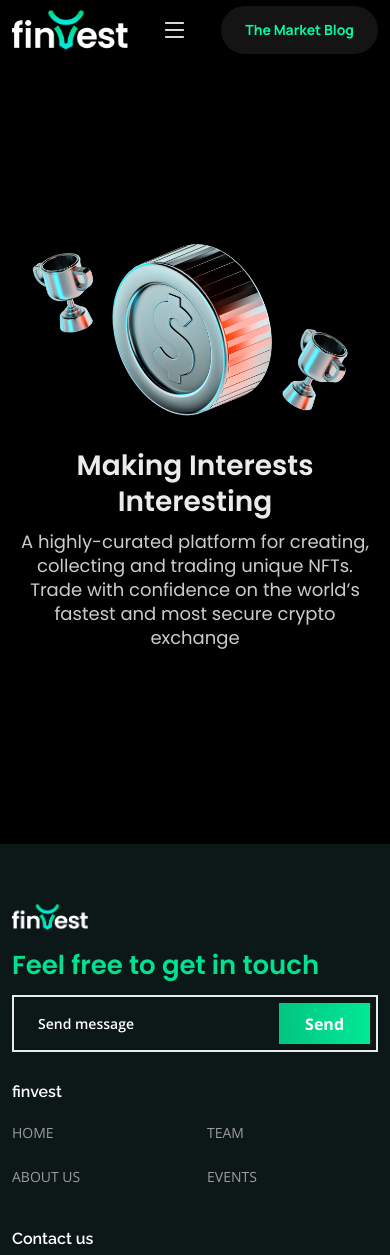
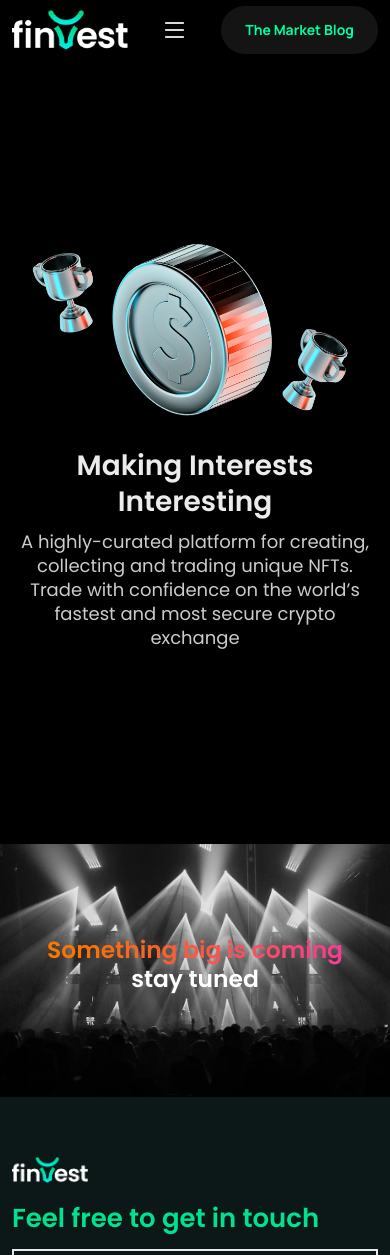
Before and after one commit to Finvest-SNU/website, a Next.js app: page / in a window 390 px wide. Shown: the top 1255 px of the page. Built offline with nearby package versions, Linux system fonts and the light colour scheme.

Commit message:
feat: Add banner section to homepage
The banner section includes the banner image and 2 headings on it.

```diff
--- /dev/null
+++ b/components/homepage/banner.js
@@ -0,0 +1,10 @@
+import styles from './banner.module.css';
+
+export default function Banner() {
+    return (
+        <section className={`d-flex flex-column justify-content-center align-items-center ${styles.banner}`}>
+            <h1 className={styles.heading1} data-aos="fade-down">Something big is coming</h1>
+            <h1 className={styles.heading2} data-aos="fade-up">stay tuned</h1>
+        </section>
+    );
+}
--- /dev/null
+++ b/components/homepage/banner.module.css
@@ -0,0 +1,118 @@
+.banner {
+    width: 100%;
+    height: 40vh;
+    background: #000;
+    background: url("../../assets/img/homepage/banner.png") center center;
+    background-size: cover;
+    padding: 0;
+}
+
+.banner:before {
+  content: "";
+  background: rgba(0, 0, 0, 0.1);
+  position: absolute;
+  bottom: 0;
+  top: 100vh;
+  height: 40vh;
+  left: 0;
+  right: 0;
+}
+
+.heading1 {
+    position: absolute;
+    font-family: 'Poppins';
+    font-style: normal;
+    font-weight: 600;
+    font-size: 70px;
+    line-height: 120%;
+    padding: 10px 0;
+
+    background: linear-gradient(269.36deg, #FF3E9A -0.35%, #FF7A00 91.19%);
+    -webkit-background-clip: text;
+    -webkit-text-fill-color: transparent;
+    background-clip: text;
+
+    text-shadow: 0px 0px 30px rgba(0, 0, 0, 0.20);
+}
+
+.heading2 {
+    position: absolute;
+    font-family: 'Poppins';
+    font-style: normal;
+    font-weight: 600;
+    font-size: 70px;
+    line-height: 120%;
+    color: #FFFFFF;
+}
+
+@media (min-width: 576px) and (max-width: 767.98px) {
+    .heading1 {
+        font-size: 7vw;
+        margin-top: -7vh;
+    }
+
+    .heading2 {
+        font-size: 7vw;
+        margin-top: 4vh;
+    }
+}
+
+@media (min-width: 768px) and (max-width: 991.98px) {
+    .heading1 {
+        font-size: 6vw;
+        margin-top: -7vh;
+    }
+
+    .heading2 {
+        font-size: 6vw;
+        margin-top: 5vh;
+    }
+}
+
+@media (min-width: 991.98px) and (max-width: 1199.98px) {
+    .heading1 {
+        font-size: 5vw;
+        margin-top: -7vh;
+    }
+
+    .heading2 {
+        font-size: 5vw;
+        margin-top: 7vh;
+    }
+}
+
+@media (min-width: 1200px) {
+    .heading1 {
+        margin-top: -10vh;
+        font-size: 4vw;
+    }
+    .heading2 {
+        font-size: 4vw;
+        margin-top: 5vh;
+    }
+}
+
+
+@media (max-width: 575.98px) {
+  .banner {
+    height: 30vh;
+  }
+
+  .banner:before {
+    height: 30vh;
+  }
+
+  .heading1 {
+    /* font-size: 24px; */
+    font-size: 6vw;
+    margin-top: -4vh;
+    line-height: 36px;
+  }
+
+  .heading2 {
+    font-size: 6vw;
+    line-height: 24px;
+    /* margin-bottom: 30px; */
+    margin-top: 3vh;
+  }
+}
--- a/pages/index.js
+++ b/pages/index.js
@@ -1,9 +1,11 @@
 import Hero from './../components/homepage/hero';
+import Banner from './../components/homepage/banner';
 
 export default function Home() {
   return (
     <>
       <Hero />
+      <Banner />
     </>
   );
 }
```
Also changed, not shown: assets/img/homepage/banner.png (added).
